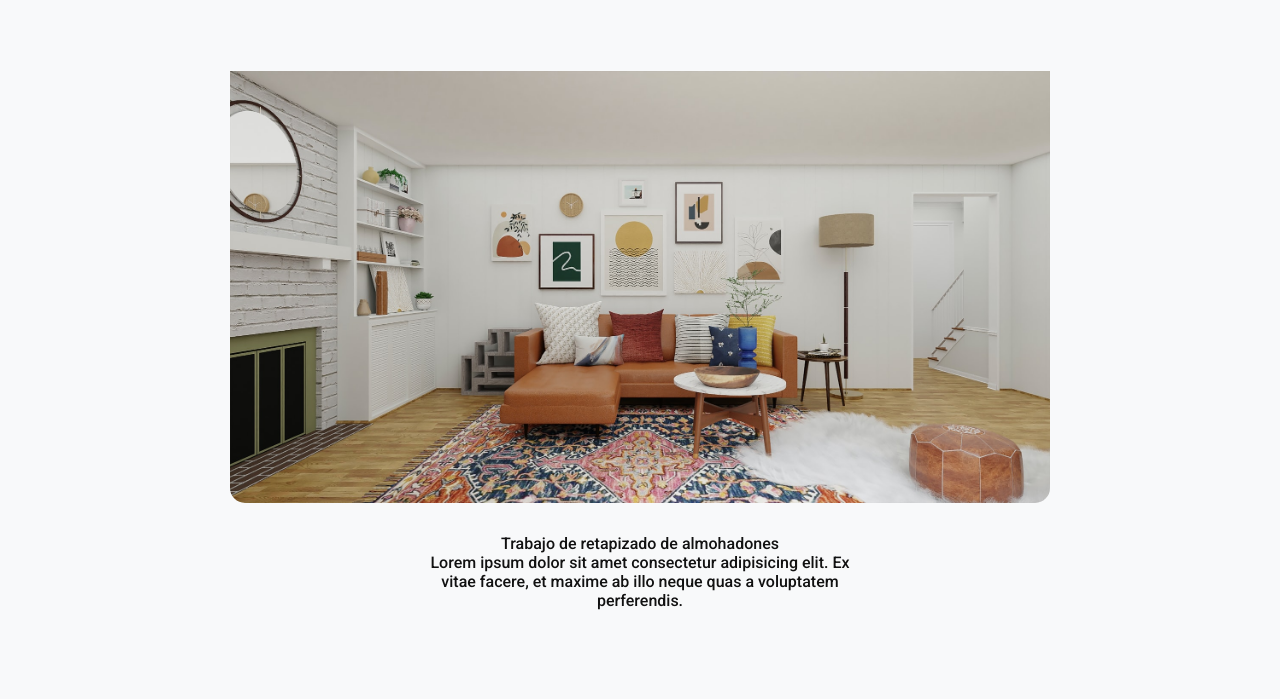
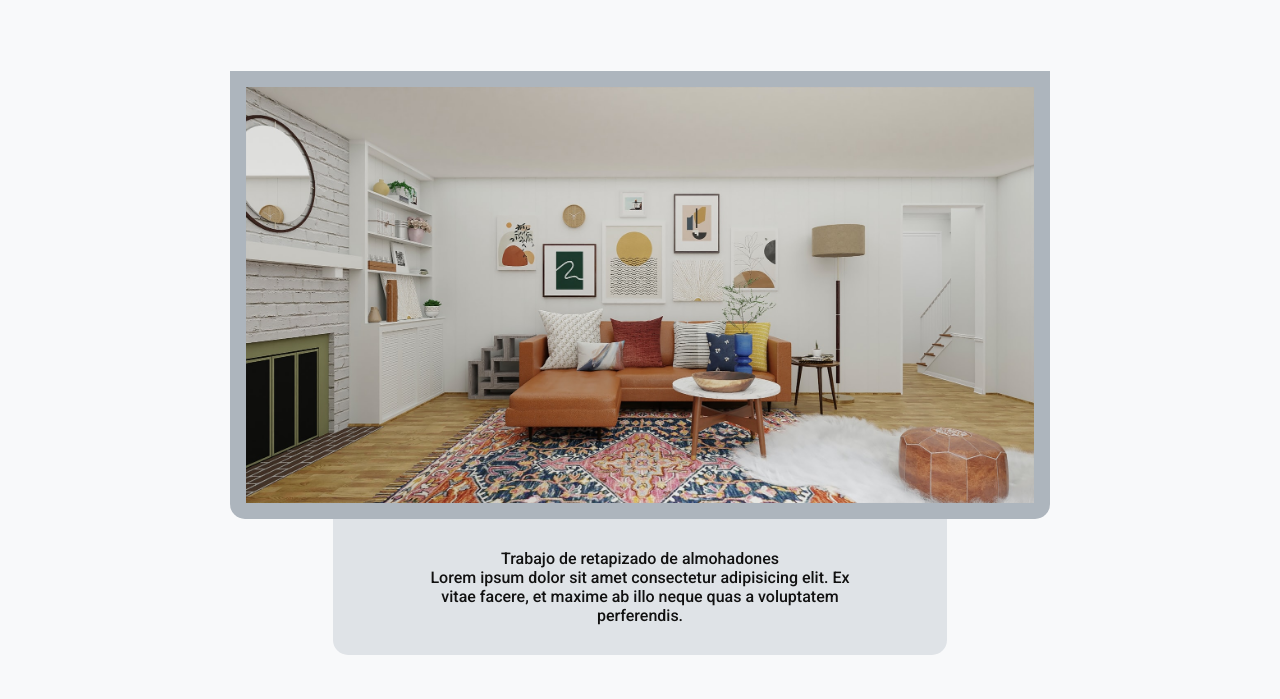
Before and after one commit to J-ln/coderhouse-megatelas, a website: page pages/galeria.html in a window 1280 px wide. Shown: the part 253-952 px from the top of the page. Drawn offline with Linux system fonts and the light colour scheme; files whose address does not match are found by name.

Commit message:
bootstrap-implementation

```diff
--- a/scss/_galery.scss
+++ b/scss/_galery.scss
@@ -31,8 +31,10 @@
             max-width: 100%;
             display: flex;
             align-items: center;
+            padding: 1rem;
             border-radius: 0 0 15px 15px;
             overflow: hidden;
+            background-color: $color4;
             .gcard__image {
                 width: 100%;
                 height: 100%;
@@ -45,6 +47,7 @@
             border-radius: 0 0 15px 15px;
             margin-bottom: -1.5em;
             opacity: .93;
+            background-color: $color2;
             .gcard__p {
                 font-size: 1rem;
             }
```
Also changed, not shown: package.json (added, +22 -0 lines), css/style.css, 2 other files.
